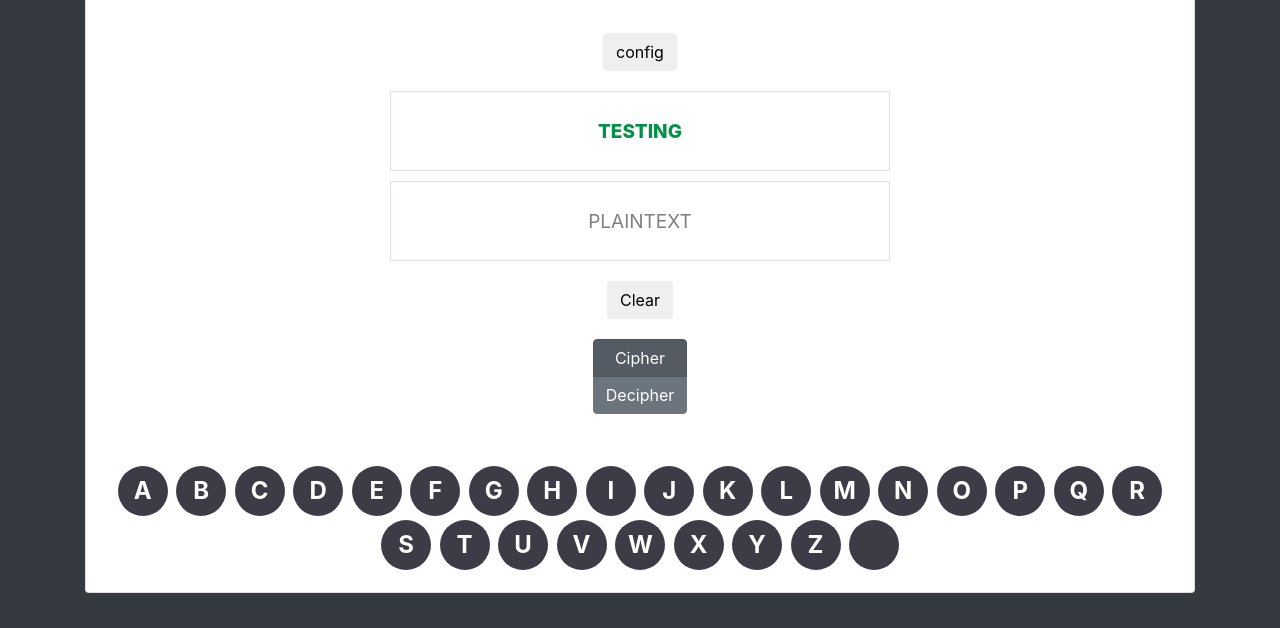
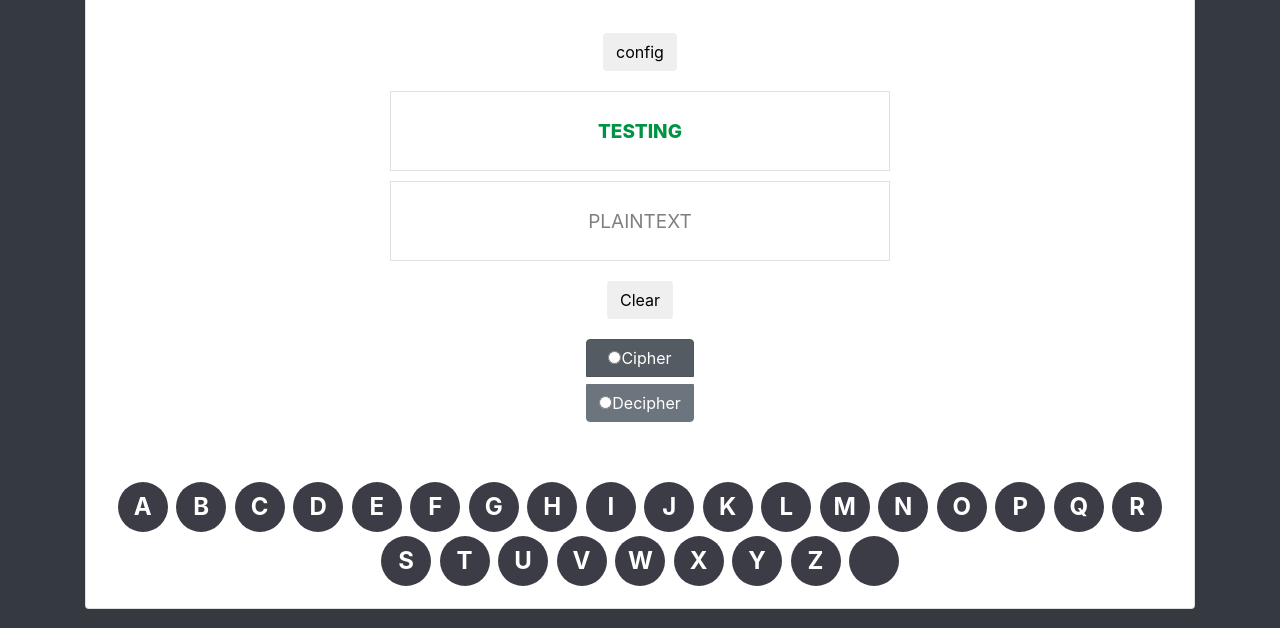
Before and after one commit to ianzyon/enigma-machine, a plain HTML site: page docs/index.html in a window 1280 px wide. Shown: the part 172-800 px from the top of the page. Drawn offline with nearby package versions, Linux system fonts and the light colour scheme.

Commit message:
cipher decipher button atualizado

```diff
--- a/docs/index.html
+++ b/docs/index.html
@@ -40,13 +40,12 @@
                     <button class="btn btn-clear" type="button" id="clearOutput">Clear</button>
                 </div>
             <div class="mode mx-auto">
-                <div class="btn-group-vertical btn-group-toggle" data-toggle="buttons">
-
+                <div class="btn-group-vertical " >
                     <label class="btn btn-secondary active">
-                        <input type="radio" name="options" id="cipherRadio" autocomplete="off">Cipher
+                        <input type="radio" name="options" id="cipherRadio">Cipher
                     </label>
                     <label class="btn btn-secondary">
-                        <input type="radio" name="options" id="decipherRadio" autocomplete="off">Decipher
+                        <input type="radio" name="options" id="decipherRadio">Decipher
                     </label>
 
                 </div>
--- a/docs/js/app.js
+++ b/docs/js/app.js
@@ -299,7 +299,8 @@ const EnigmaController = (function() {
                 R3: R3,
                 FAST: FAST,
                 MID: MID,
-                SLO: SLO
+                SLO: SLO,
+                mode: modeState
             }
         }
     }
@@ -320,7 +321,9 @@ const UiController = (function() {
         configButton: '#configRotors',
         clearButton: '#clearOutput',
         cipherOutput: '#outputCipher',
-        textOutput: '#outputPlainText'
+        textOutput: '#outputPlainText',
+        cipherRadio: '#cipherRadio',
+        decipherRadio: '#decipherRadio',
     }
     const createLightbulbs = function(){
         let html = ``;
@@ -374,8 +377,15 @@ const App = (function(EnigmaController, UiController){
     const LoadEventListeners = function() {
         const UiSelectors = UiController.getSelectors();
         //Botoes
-        document.querySelector(UiSelectors.configButton).addEventListener('click', rotorsManualConfig)
-        document.querySelector(UiSelectors.clearButton).addEventListener('click', UiController.clearOutputs)
+        document.querySelector(UiSelectors.configButton).addEventListener('click', rotorsManualConfig);
+        document.querySelector(UiSelectors.clearButton).addEventListener('click', UiController.clearOutputs);
+
+        document.querySelector(UiSelectors.cipherRadio).addEventListener('click',modeConfig);
+        document.querySelector(UiSelectors.cipherRadio).myParam = 'cipher';
+
+        document.querySelector(UiSelectors.decipherRadio).addEventListener('click', modeConfig);
+        document.querySelector(UiSelectors.decipherRadio).myParam = 'decipher';
+
         //Switches
         //Form config
 
@@ -414,6 +424,11 @@ const App = (function(EnigmaController, UiController){
         EnigmaController.newConfig(f,m,s);
 
     };
+    // Configurar modo cifra e decifra
+    const modeConfig = function(e) {
+        console.log('clicked', e.target.myParam);
+        EnigmaController.changeMode(e.target.myParam);
+    }
     // func Resetar Estado do App
     const resetState = function() {
 
```
